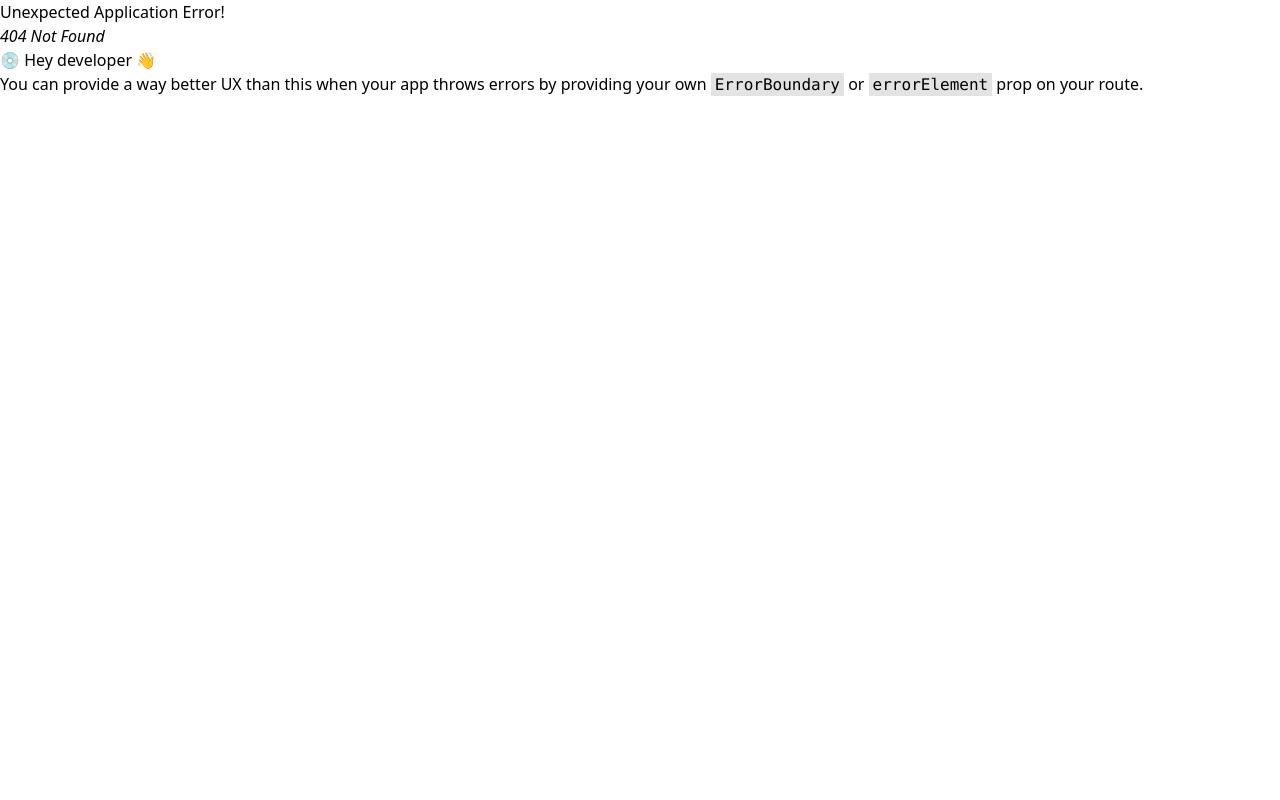
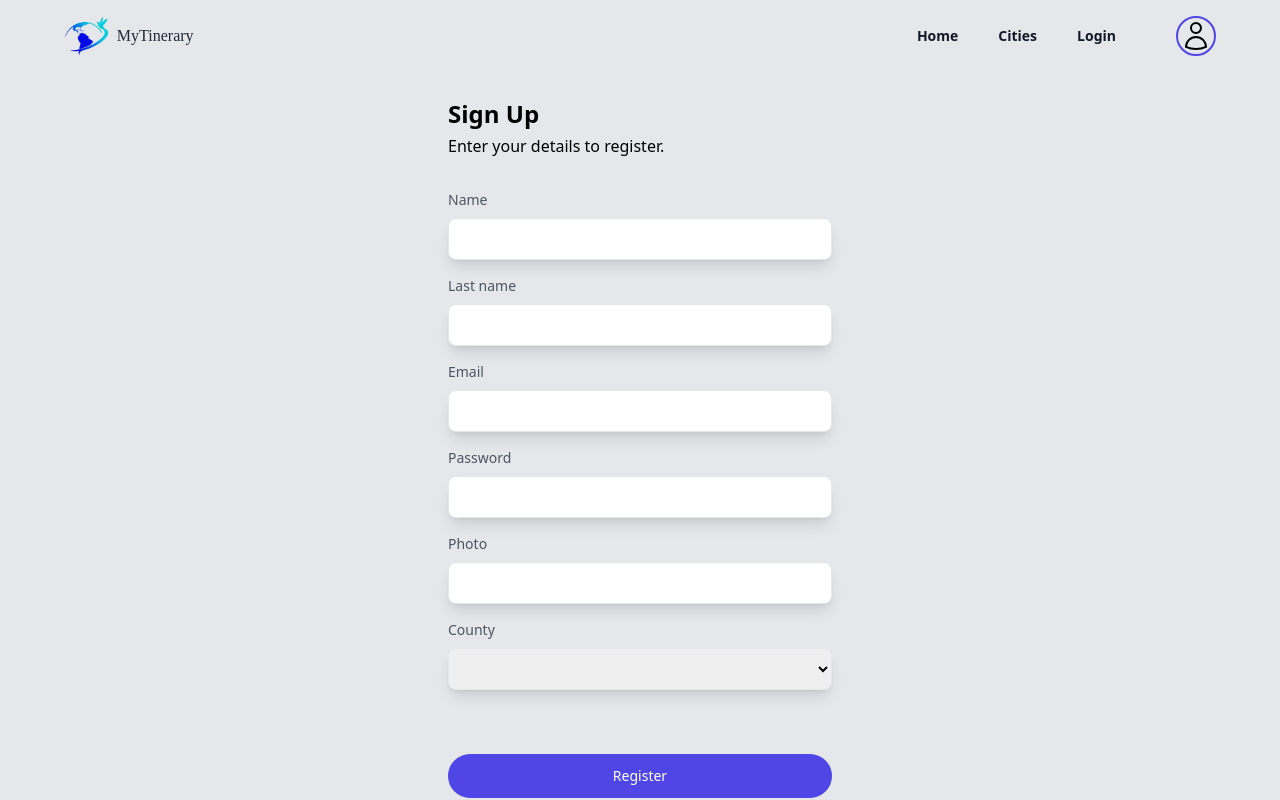
Before and after one commit to Hecse/mytinerary-hector-servin, a React (Vite) app: page /singup in a window 1280 px wide. Before the commit this address had no page. Shown: the top 800 px of the page. Built offline with nearby package versions, Linux system fonts and the light colour scheme; a web font is replaced by a local one.

Commit message:
se creó página SingUp

```diff
--- a/src/layouts/Layouts.jsx
+++ b/src/layouts/Layouts.jsx
@@ -4,7 +4,7 @@ import Footer from "../components/Footer"
 
 const MainLayouts = () => {
   return (
-    <div className="bg-gray-300" >
+    <div className="bg-gray-200" >
       <Header />
         <Outlet />
       <Footer />
--- a/src/pages/LogIn.jsx
+++ b/src/pages/LogIn.jsx
@@ -1,4 +1,3 @@
-import React from 'react'
 import { Link } from 'react-router-dom';
 
 const LogIn = () => {
@@ -24,7 +23,7 @@ const LogIn = () => {
               type="email"
               id="email"
               name="email"
-              className="w-full px-4 py-2 mb-4 border rounded-lg focus:outline-none focus:ring-2 focus:ring-indigo-600" required
+              className="w-full px-4 py-2 mb-4 border shadow-lg rounded-lg focus:outline-none focus:ring-2 focus:ring-indigo-600" required
             />
 
             <label
@@ -36,7 +35,7 @@ const LogIn = () => {
               type="password"
               id="password"
               name="password"
-              className="w-full px-4 py-2 border rounded-lg focus:outline-none focus:ring-2 focus:ring-indigo-600" required
+              className="w-full px-4 py-2 border shadow-lg rounded-lg focus:outline-none focus:ring-2 focus:ring-indigo-600" required
             />
           </div>
 
@@ -48,7 +47,7 @@ const LogIn = () => {
 
           <p className="mt-4 text-center font-normal">
             You do not have an account?{" "}
-            <Link to="#" className="font-medium text-cyan-600">
+            <Link to="/singup" className="font-medium text-cyan-600">
               Sign up now
             </Link>
           </p>
--- /dev/null
+++ b/src/pages/SignUp.jsx
@@ -0,0 +1,116 @@
+import { Link } from 'react-router-dom';
+
+const SignUp = () => {
+    return (
+        <div className="min-h-screen flex items-center justify-center">
+            <div color="transparent">
+                <h1 className="text-2xl font-semibold">
+                    Sign Up
+                </h1>
+
+                <p className="mt-1 font-normal">
+                    Enter your details to register.
+                </p>
+
+                <form className="mt-8 mb-2 w-80 max-w-screen-lg sm:w-96">
+                    <div className="mb-6">
+                        <label
+                            id="name"
+                            className="block mb-2 text-sm text-gray-600">
+                            Name
+                        </label>
+                        <input
+                            type="text"
+                            id="nametext"
+                            name="text"
+                            className="w-full px-4 py-2 mb-4 shadow-lg border rounded-lg focus:outline-none focus:ring-2 focus:ring-indigo-600" required
+                        />
+
+                        <label
+                            id="lastname"
+                            className="block mb-2 text-sm text-gray-600">
+                            Last name
+                        </label>
+                        <input
+                            type="text"
+                            id="lastnametext"
+                            name="text"
+                            className="w-full px-4 py-2 mb-4 shadow-lg border rounded-lg focus:outline-none focus:ring-2 focus:ring-indigo-600" required
+                        />
+
+                        <label
+                            id="mail"
+                            className="block mb-2 text-sm text-gray-600">
+                            Email
+                        </label>
+                        <input
+                            type="email"
+                            id="email"
+                            name="email"
+                            className="w-full px-4 py-2 mb-4 shadow-lg border rounded-lg focus:outline-none focus:ring-2 focus:ring-indigo-600" required
+                        />
+
+                        <label
+                            id="pass"
+                            className="block mb-2 text-sm text-gray-600">
+                            Password
+                        </label>
+                        <input
+                            type="password"
+                            id="password"
+                            name="password"
+                            className="w-full px-4 py-2 mb-4 shadow-lg border rounded-lg focus:outline-none focus:ring-2 focus:ring-indigo-600" required
+                        />
+
+                        <label
+                            id="image"
+                            className="block mb-2 text-sm text-gray-600">
+                            Photo
+                        </label>
+                        <input
+                            type="text"
+                            id="imagetext"
+                            name="text"
+                            className="w-full px-4 py-2 mb-4 shadow-lg border rounded-lg focus:outline-none focus:ring-2 focus:ring-indigo-600"
+                        />
+
+                        <label
+                            id="country"
+                            className="block mb-2 text-sm text-gray-600">
+                            County
+                        </label>
+                        <select
+                            name="Country"
+                            id="countryselect"
+                            className="w-full px-4 py-2 mb-4 shadow-lg border rounded-lg focus:outline-none focus:ring-2 focus:ring-indigo-600"
+                        >
+                            <option value="" selected disabled></option>
+                            <option value="Argentina">Argentina</option>
+                            <option value="Bolivia">Bolivia</option>
+                            <option value="Brasil">Brasil</option>
+                            <option value="Chile">Chile</option>
+                            <option value="Perú">Perú</option>
+                            <option value="Uruguay">Uruguay</option>
+                        </select>
+                    </div>
+
+
+                    <button
+                        type="submit"
+                        className="mt-6 inline-block rounded-full bg-indigo-600 px-8 py-3 text-sm font-medium text-white w-full transition hover:scale-110">
+                        Register
+                    </button>
+
+                    <p className="mt-4 text-center font-normal">
+                        Already have an account?{" "}
+                        <Link to="/login" className="font-medium text-cyan-600">
+                            Sign In
+                        </Link>
+                    </p>
+                </form>
+            </div>
+        </div>
+    )
+}
+
+export default SignUp
--- a/src/router/router.jsx
+++ b/src/router/router.jsx
@@ -4,6 +4,7 @@ import Layouts from '../layouts/Layouts'
 import { Cities } from "../pages/Cities";
 import LogIn from "../pages/LogIn";
 import City from "../pages/City";
+import SignUp from "../pages/SignUp";
 
 const router = createBrowserRouter([
     {
@@ -25,6 +26,10 @@ const router = createBrowserRouter([
             {
                 path: '/login',
                 element: <LogIn />
+            },
+            {
+                path: '/singup',
+                element: <SignUp />
             }
         ]
     },
```
